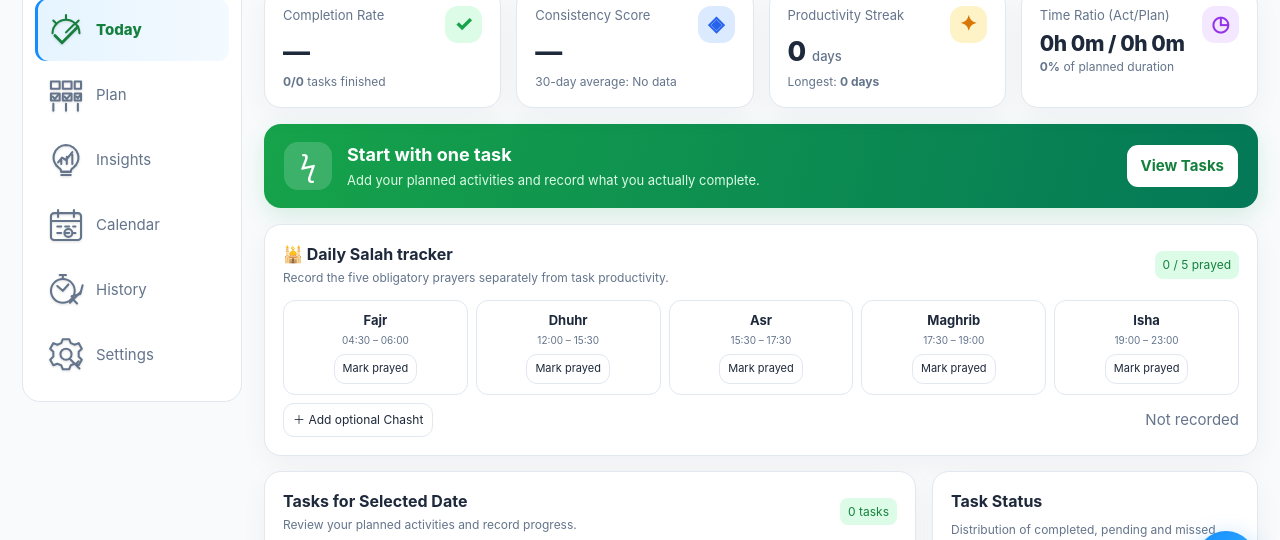
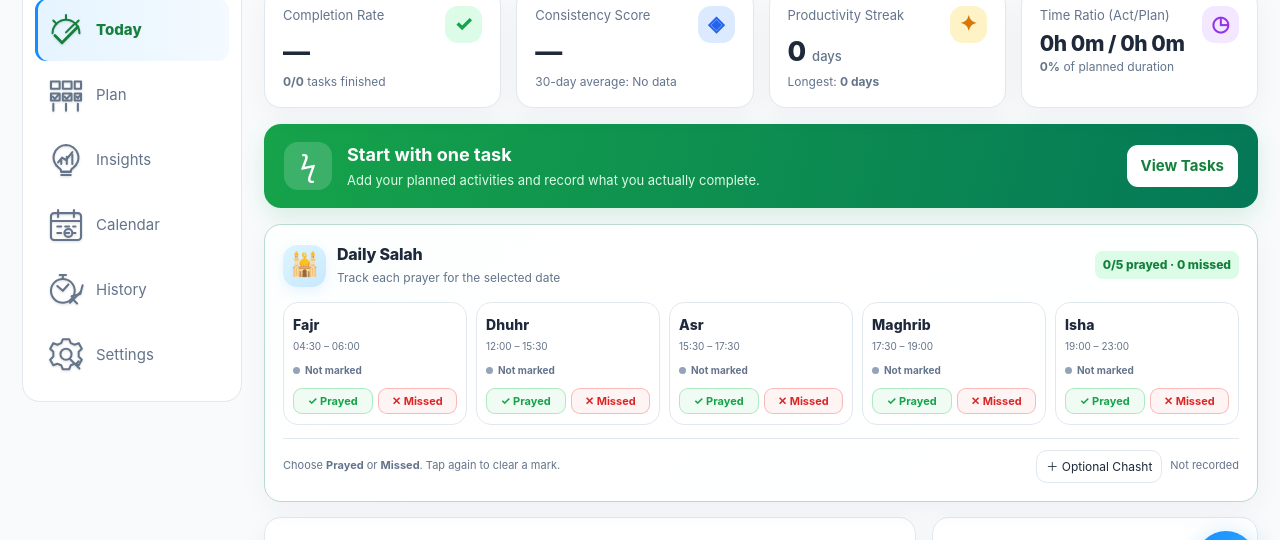
Before and after one commit to mdnafi-crypto/NC-daily-progress-tracker, a plain HTML site: page index.html in a window 1280 px wide. Shown: the part 185-725 px from the top of the page. Drawn offline with Linux system fonts and the light colour scheme.

Commit message:
Add files via upload

```diff
--- a/index.html
+++ b/index.html
@@ -2,7 +2,7 @@
 <html lang="en">
 <head>
 <meta charset="utf-8"><meta name="viewport" content="width=device-width,initial-scale=1,viewport-fit=cover">
-<meta name="theme-color" content="#16a34a"><title>NC Progress App V5.6</title>
+<meta name="theme-color" content="#16a34a"><title>NC Progress App V5.7</title>
 <style>
 :root{--bg:#f8fafc;--panel:#fff;--text:#1e293b;--muted:#64748b;--line:#e2e8f0;--accent:#16a34a;--soft:#dcfce7;--green:#16a34a;--red:#ef4444;--amber:#eab308;--blue:#2563eb;--purple:#9333ea;--shadow:0 8px 28px #0f172a0b}
 [data-theme=dark]{--bg:#0f172a;--panel:#1e293b;--text:#f1f5f9;--muted:#94a3b8;--line:#334155;--accent:#22c55e;--soft:#14532d;--shadow:0 8px 28px #0003}
@@ -93,6 +93,37 @@
 .stat-icon{flex:0 0 37px;width:37px;height:37px}
 @media(max-width:520px){.time-value{font-size:clamp(14px,3.9vw,18px);letter-spacing:-.6px}.stat-icon{flex-basis:32px;width:32px;height:32px;font-size:18px}.stat-top{gap:5px}.stat-card{min-width:0;overflow:hidden}.dialog{padding:19px 16px}.progress-dialog{padding-top:20px}.modal-close{width:40px;height:40px}}
 
+
+/* V5.7 — polished prayer check-in cards */
+.salah-card{position:relative;overflow:hidden;border:1px solid color-mix(in srgb,var(--accent) 20%,var(--line));background:linear-gradient(145deg,color-mix(in srgb,var(--panel) 94%,var(--soft)),var(--panel));}
+.salah-card-head{display:flex;align-items:center;justify-content:space-between;gap:12px;margin-bottom:15px}
+.salah-title-wrap{display:flex;align-items:center;gap:11px;min-width:0}
+.salah-emblem{width:43px;height:43px;display:grid;place-items:center;flex:none;border-radius:14px;background:linear-gradient(145deg,#dff5ff,#c7e8ff);color:#0878c9;font-size:23px;box-shadow:inset 0 1px 0 #fff,0 5px 14px #168dff18}
+.salah-heading{font-size:17px;font-weight:850;letter-spacing:-.2px;margin:0!important}
+.salah-subtitle{font-size:12px;color:var(--muted);margin-top:3px}
+.salah-summary{display:flex;align-items:center;gap:7px;flex-wrap:wrap;justify-content:flex-end}
+.salah-summary .badge{font-weight:800}
+.salah-list{display:grid;grid-template-columns:repeat(5,minmax(0,1fr));gap:9px;margin-top:0}
+.salah-item{border:1px solid var(--line);border-radius:15px;padding:12px 9px 10px;text-align:left;background:color-mix(in srgb,var(--panel) 94%,var(--bg));min-width:0;transition:border-color .18s,background .18s,transform .18s}
+.salah-item b{display:block;font-size:14px;font-weight:800;letter-spacing:.1px}
+.salah-item small{display:block;color:var(--muted);font-size:10px;margin:4px 0 9px;white-space:nowrap}
+.salah-state{display:flex;align-items:center;gap:5px;font-size:10px;font-weight:750;color:var(--muted);margin-bottom:9px;min-height:16px}
+.salah-state-dot{width:7px;height:7px;border-radius:50%;background:#94a3b8;flex:none}
+.salah-item.prayed{border-color:#22c55e88;background:linear-gradient(160deg,color-mix(in srgb,#22c55e 13%,var(--panel)),var(--panel))}
+.salah-item.prayed .salah-state{color:#16a34a}.salah-item.prayed .salah-state-dot{background:#22c55e;box-shadow:0 0 0 3px #22c55e20}
+.salah-item.missed{border-color:#ef444488;background:linear-gradient(160deg,color-mix(in srgb,#ef4444 10%,var(--panel)),var(--panel))}
+.salah-item.missed .salah-state{color:#ef4444}.salah-item.missed .salah-state-dot{background:#ef4444;box-shadow:0 0 0 3px #ef444420}
+.salah-actions{display:grid;grid-template-columns:1fr 1fr;gap:5px}
+.salah-action{padding:7px 4px;border-radius:9px;border:1px solid var(--line);background:var(--panel);color:var(--text);font-size:10px;font-weight:750;line-height:1.1;white-space:nowrap}
+.salah-action.pray{border-color:#22c55e55;color:#16a34a;background:color-mix(in srgb,#22c55e 7%,var(--panel))}
+.salah-action.miss{border-color:#ef444455;color:#dc2626;background:color-mix(in srgb,#ef4444 6%,var(--panel))}
+.salah-action.selected{color:#fff!important;border-color:transparent!important}
+.salah-action.pray.selected{background:#16a34a}.salah-action.miss.selected{background:#dc444f}
+.salah-foot{display:flex;justify-content:space-between;align-items:center;gap:10px;margin-top:13px;padding-top:11px;border-top:1px solid var(--line)}
+.salah-foot-note{font-size:11px;color:var(--muted)}
+@media(max-width:850px){.salah-list{grid-template-columns:repeat(3,minmax(0,1fr))}}
+@media(max-width:520px){.salah-card{padding:13px}.salah-list{grid-template-columns:repeat(2,minmax(0,1fr));gap:8px}.salah-item{padding:11px 9px}.salah-heading{font-size:16px}.salah-emblem{width:39px;height:39px}.salah-foot{align-items:flex-start;flex-direction:column}.salah-action{font-size:10px;padding:8px 3px}}
+
 </style>
 </head>
 <body><div id="splash" class="splash"><div class="splash-mark">NC</div><div class="splash-name">NAFI <span>×</span> CGPT</div><div class="splash-sub">PROGRESS APP</div></div><div class="app" id="mainApp" style="opacity:0">
@@ -119,7 +150,7 @@
 
 <div id="motivational-banner" class="motivation-banner"><div class="motivation-symbol">ϟ</div><div class="motivation-copy"><h3 id="motivation-title">Keep Going!</h3><p id="motivation-text">Record your actual activities and maintain consistency to build solid habits.</p></div><button class="btn motivation-button" id="motivationViewTasks">View Tasks</button></div>
 
-<div class="card salah-card" style="margin-bottom:15px"><div class="row" style="justify-content:space-between"><div><h3 style="margin-bottom:3px">🕌 Daily Salah tracker</h3><div class="muted" style="font-size:12px">Record the five obligatory prayers separately from task productivity.</div></div><span class="badge" id="salahSummary">0 / 5</span></div><div id="salahList" class="salah-list"></div><div class="row" style="justify-content:space-between;margin-top:8px"><button class="btn small" id="chashtToggle">＋ Add optional Chasht</button><span class="muted" id="chashtState"></span></div><div id="chashtArea" class="hidden"></div></div>
+<div class="card salah-card" style="margin-bottom:15px"><div class="salah-card-head"><div class="salah-title-wrap"><div class="salah-emblem">🕌</div><div><h3 class="salah-heading">Daily Salah</h3><div class="salah-subtitle">Track each prayer for the selected date</div></div></div><div class="salah-summary"><span class="badge" id="salahSummary">0 / 5 prayed</span></div></div><div id="salahList" class="salah-list"></div><div class="salah-foot"><div class="salah-foot-note">Choose <b>Prayed</b> or <b>Missed</b>. Tap again to clear a mark.</div><div class="row" style="gap:8px"><button class="btn small" id="chashtToggle">＋ Optional Chasht</button><span class="muted" id="chashtState" style="font-size:11px"></span></div></div><div id="chashtArea" class="hidden" style="margin-top:10px"></div></div>
 
 <div class="grid dashboard-main">
  <div class="card dashboard-task-card"><div class="row" style="justify-content:space-between;margin-bottom:10px"><div><h3 style="margin-bottom:3px">Tasks for Selected Date</h3><div class="muted" style="font-size:12px">Review your planned activities and record progress.</div></div><span class="badge" id="taskCountBadge">0 tasks</span></div>
@@ -298,9 +329,11 @@ function refreshNotificationStatus(){
 
 function renderSalah(){
  const date=selected,rec=db.salahRecords[date]||{},names=['Fajr','Dhuhr','Asr','Maghrib','Isha'];
- $('salahList').innerHTML=names.map(n=>{let done=!!rec[n],w=db.salah[n]||{};return `<div class="salah-item ${done?'done':''}"><b>${n}</b><small>${w.start||'--:--'} – ${w.end||'--:--'}</small><button class="btn small" data-salah="${n}">${done?'✓ Prayed':'Mark prayed'}</button></div>`}).join('');
- $('salahSummary').textContent=`${names.filter(n=>rec[n]).length} / 5 prayed`;
- $('chashtState').textContent=db.chashtRecords[date]?'Chasht recorded':'Not recorded';
+ const statusOf=n=>rec[n]===true?'prayed':rec[n]===false||!rec[n]?'none':rec[n];
+ $('salahList').innerHTML=names.map(n=>{const status=statusOf(n),w=db.salah[n]||{},label=status==='prayed'?'Prayed':status==='missed'?'Missed':'Not marked';return `<div class="salah-item ${status==='prayed'?'prayed':status==='missed'?'missed':''}"><b>${n}</b><small>${w.start||'--:--'} – ${w.end||'--:--'}</small><div class="salah-state"><i class="salah-state-dot"></i>${label}</div><div class="salah-actions"><button class="salah-action pray ${status==='prayed'?'selected':''}" data-salah="${n}" data-salah-status="prayed" aria-pressed="${status==='prayed'}">✓ Prayed</button><button class="salah-action miss ${status==='missed'?'selected':''}" data-salah="${n}" data-salah-status="missed" aria-pressed="${status==='missed'}">✕ Missed</button></div></div>`}).join('');
+ const prayed=names.filter(n=>statusOf(n)==='prayed').length,missed=names.filter(n=>statusOf(n)==='missed').length,remaining=5-prayed-missed;
+ $('salahSummary').textContent=`${prayed}/5 prayed · ${missed} missed`;
+ $('chashtState').textContent=db.chashtRecords[date]?'✓ Recorded':'Not recorded';
  $('chashtArea').innerHTML=`<button class="btn small ${db.chashtRecords[date]?'success-action':''}" id="chashtMark">${db.chashtRecords[date]?'✓ Chasht prayed':'Mark Chasht prayed'}</button>`;
 }
 function renderSalahSettings(){
@@ -371,7 +404,7 @@ $('saveProgressDraft').onclick=saveProgressDraft;
 $('startContinue').onclick=startOrContinue;
 $('personalEmergency').onclick=()=>{$('emergencyEditor').classList.toggle('hidden')};
 $('saveEmergency').onclick=saveEmergency;
-$('salahList').onclick=e=>{let b=e.target.closest('[data-salah]');if(!b)return;let n=b.dataset.salah;db.salahRecords[selected]=db.salahRecords[selected]||{};db.salahRecords[selected][n]=!db.salahRecords[selected][n];persist();renderSalah();toast(`${n} updated`)};
+$('salahList').onclick=e=>{let b=e.target.closest('[data-salah][data-salah-status]');if(!b)return;let n=b.dataset.salah,status=b.dataset.salahStatus;db.salahRecords[selected]=db.salahRecords[selected]||{};const current=db.salahRecords[selected][n]===true?'prayed':db.salahRecords[selected][n]===false||!db.salahRecords[selected][n]?'none':db.salahRecords[selected][n];if(current===status)delete db.salahRecords[selected][n];else db.salahRecords[selected][n]=status;persist();renderSalah();toast(`${n}: ${current===status?'mark cleared':status==='prayed'?'marked prayed':'marked missed'}`)};
 $('chashtToggle').onclick=()=>$('chashtArea').classList.toggle('hidden');
 $('chashtArea').onclick=e=>{if(e.target.id==='chashtMark'){db.chashtRecords[selected]=!db.chashtRecords[selected];persist();renderSalah();toast('Chasht updated')}};
 $('saveSalahSettings').onclick=saveSalahSettings;
--- a/service-worker.js
+++ b/service-worker.js
@@ -1,4 +1,4 @@
-const CACHE_NAME = 'nc-progress-v5-6';
+const CACHE_NAME = 'nc-progress-v5-7';
 const APP_FILES = ['./', './index.html', './manifest.webmanifest', './icon-192.png', './icon-512.png'];
 
 self.addEventListener('install', event => {
```
Also changed, not shown: README-INSTALL.txt, icon-192.png, icon-512.png.
